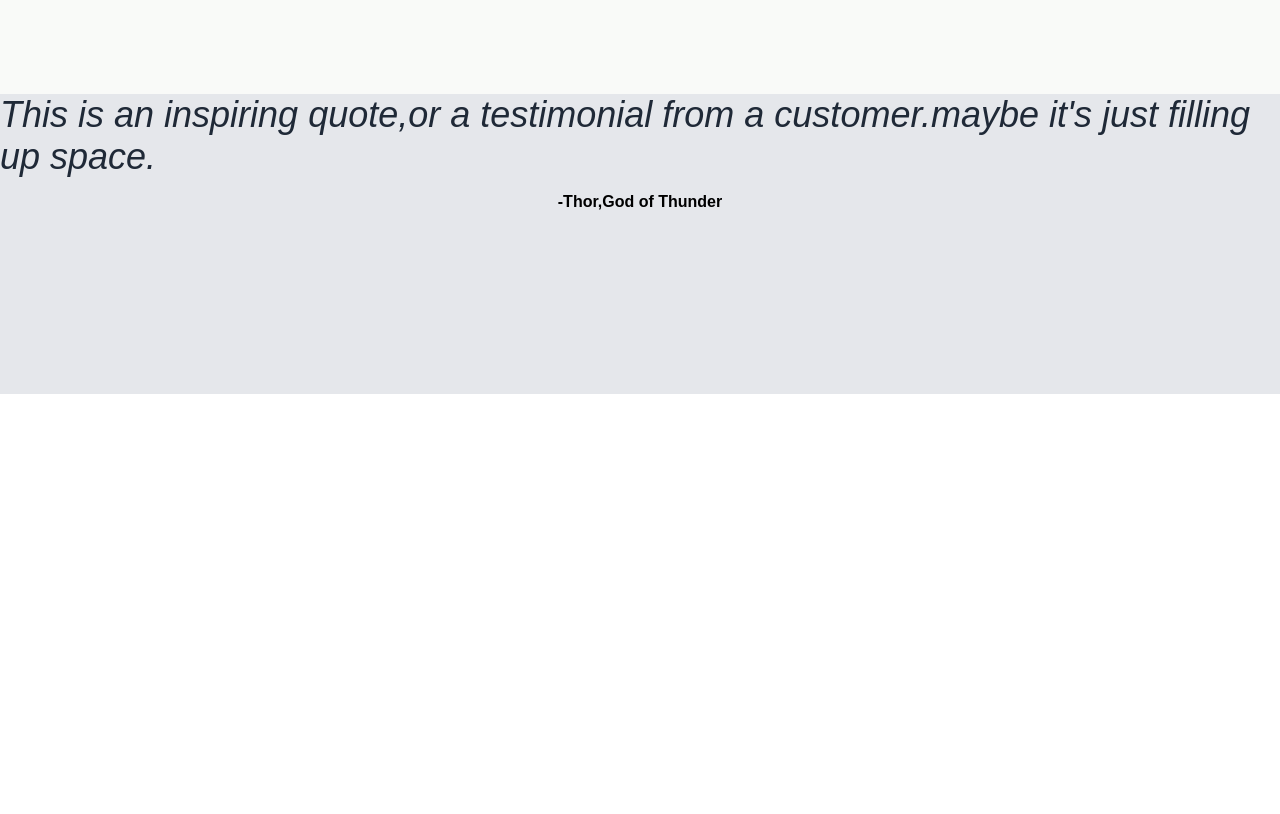
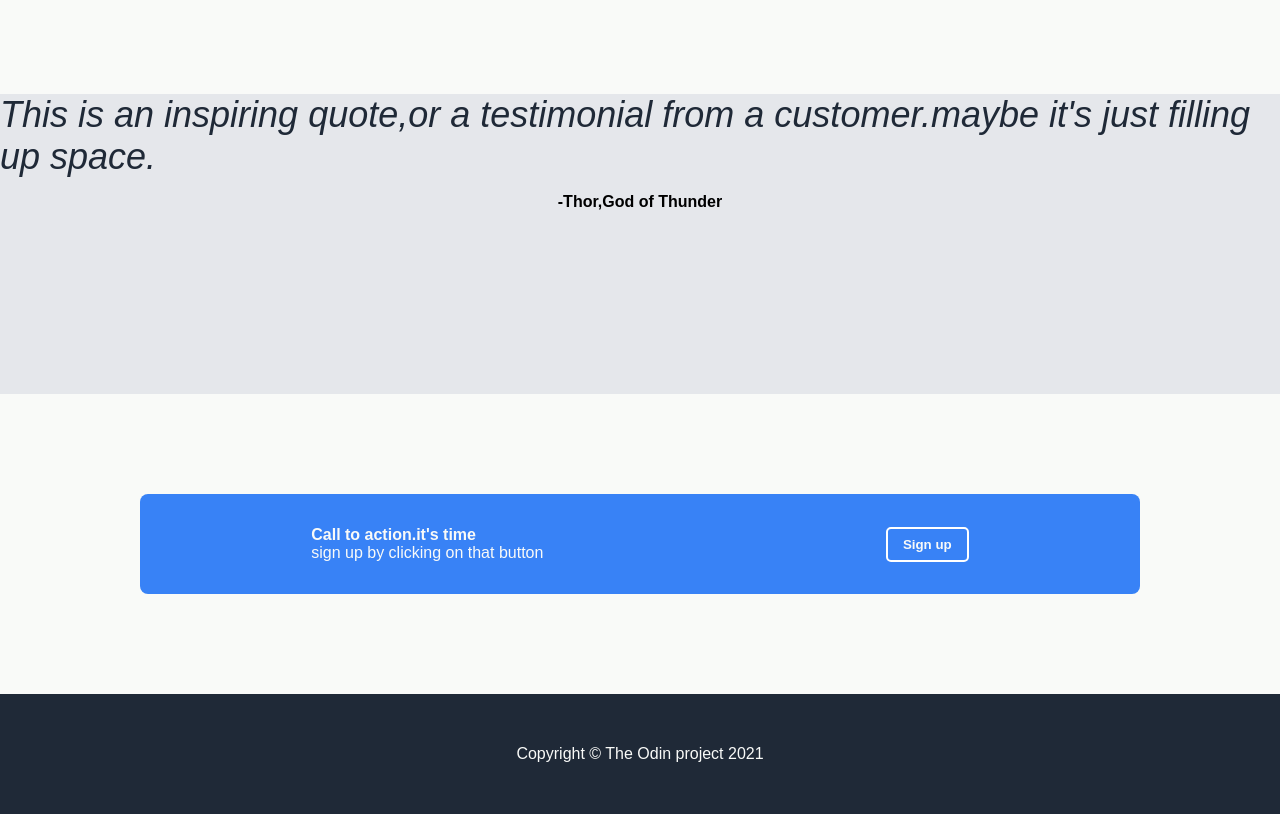
Before and after one commit to Raro54/landing-page-proj, a plain HTML site: page index.html in a window 1280 px wide. Shown: the part 706-1520 px from the top of the page. Before the commit the page ends 1100 px from the top, so only its background shows below. Drawn offline with Linux system fonts and the light colour scheme.

Commit message:
first dev-draft-complete

```diff
--- a/index.html
+++ b/index.html
@@ -55,6 +55,19 @@
         <p class="quote-owner"> -Thor,God of Thunder</p>
       </div>
     </section>
+    <section class="section-4">
+        <div class="c-t-a-box">
+          <div class="content-4l">
+            <div class="cta-header">Call to action.it's time</div>
+            <div class="cta-subtext">sign up by clicking on that button</div>
+          </div>
+          <div class="content-4r"><button class='signup-b4'>Sign up</button></div>
+        </div>
+
+    </section>
+    <footer>
+        <div class="copy-right"> Copyright © The Odin project 2021</div>
+    </footer>
 
 </body>
 </html>
--- a/styles.css
+++ b/styles.css
@@ -139,3 +139,47 @@ h1{
     font-weight: bold;
     margin-top: 15px;
 }
+
+.section-4{
+    background-color: #f9faf8;
+    height: 300px;
+    display: flex;
+    justify-content: center;
+    align-items: center;
+}
+
+.c-t-a-box{
+    background-color: #3882F6;
+    height: 100px;
+    width: 1000px;
+    border-radius: 8px;
+    color: #f9faf8;
+    display: flex;
+    justify-content: space-around;
+    align-items: center;
+}
+
+.cta-header{
+    font-weight: bold;
+
+}
+
+.signup-b4{
+    outline: none;
+    background-color: #3882F6;
+    color: #f9faf8;
+    border: 2px white solid;
+    border-radius: 5px;
+    padding: 8px 15px;
+    font-weight: bold;
+}
+
+
+footer{
+    height: 120px;
+    background-color: #1f2937;
+    color: #f9faf8;
+    display: flex;
+    justify-content: center;
+    align-items: center;
+}
```
